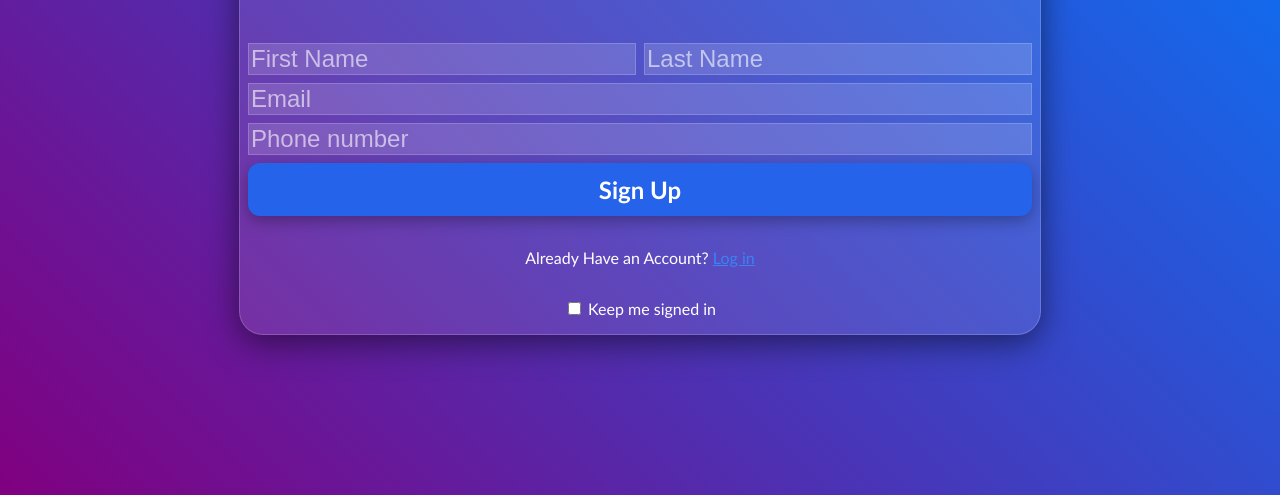
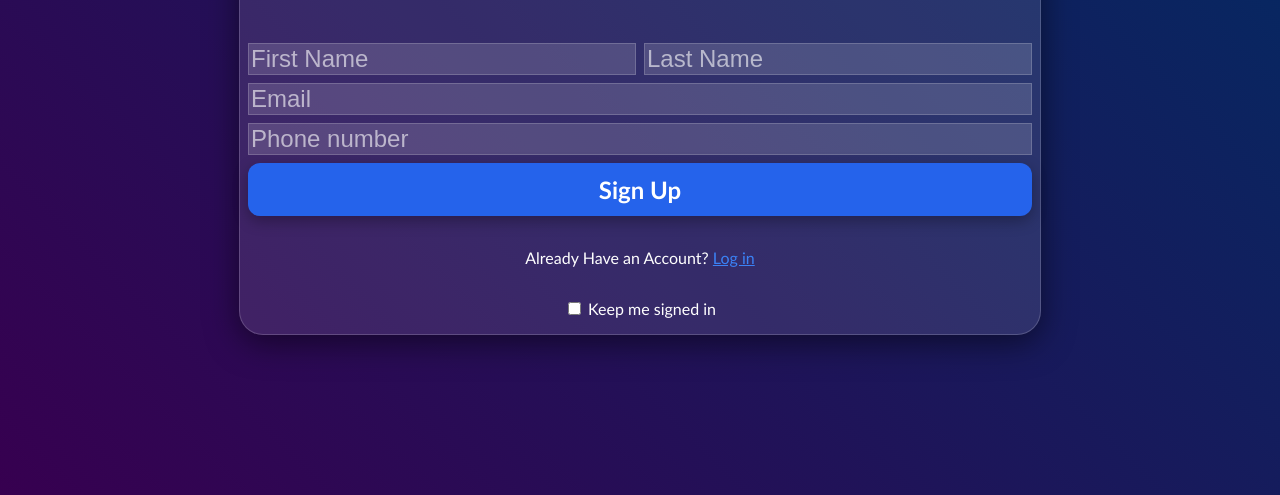
Before and after one commit to NotNate10/sign-up-form, a plain HTML site: page index.html in a window 1280 px wide. Shown: the part 305-800 px from the top of the page. Drawn offline with Linux system fonts and the light colour scheme.

Commit message:
Update index.html

```diff
--- a/index.html
+++ b/index.html
@@ -13,7 +13,7 @@
                 margin: 0;
                 justify-content: center;
                 align-items: center;
-                background: linear-gradient(45deg, rgb(128, 0, 128), rgb(0, 123, 255));
+                background: linear-gradient(45deg, rgb(55, 0, 80), rgb(0, 45, 100));
                 color: white;
                 font-family: Arial;
 
```
